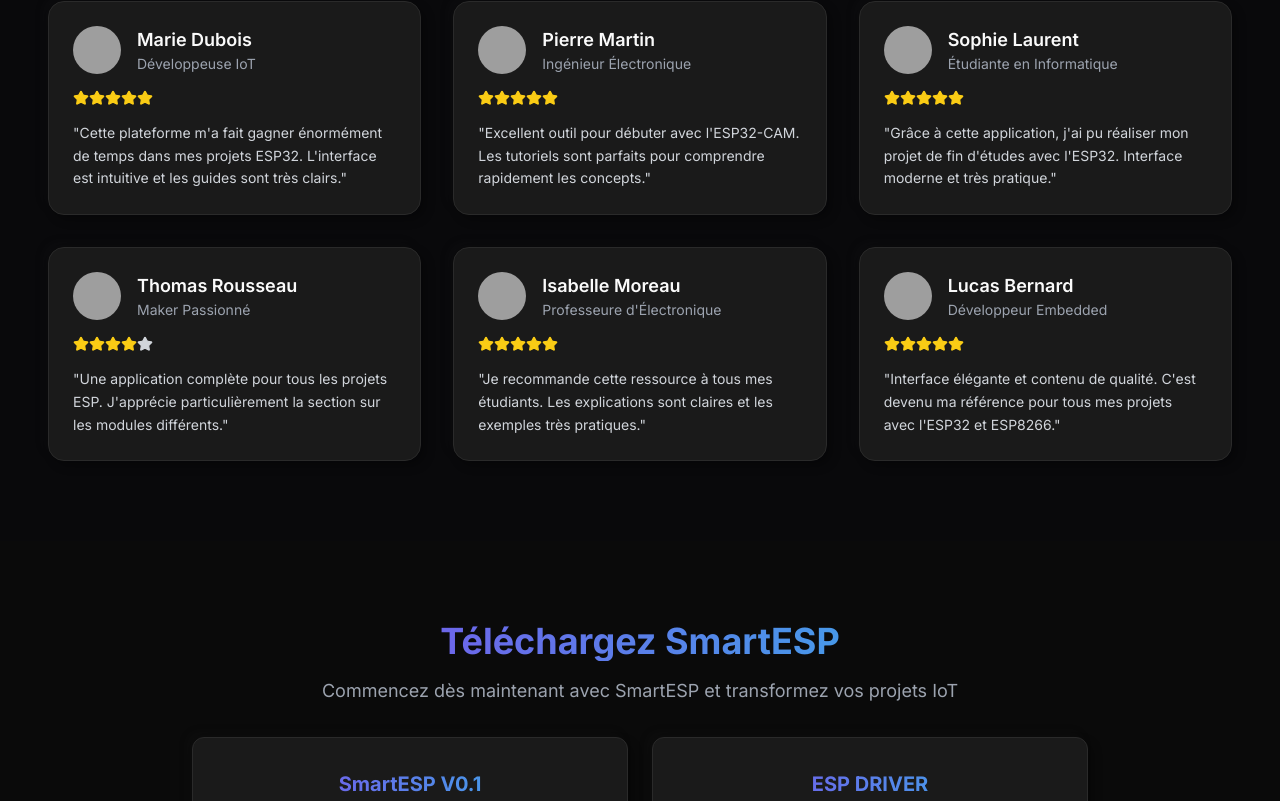
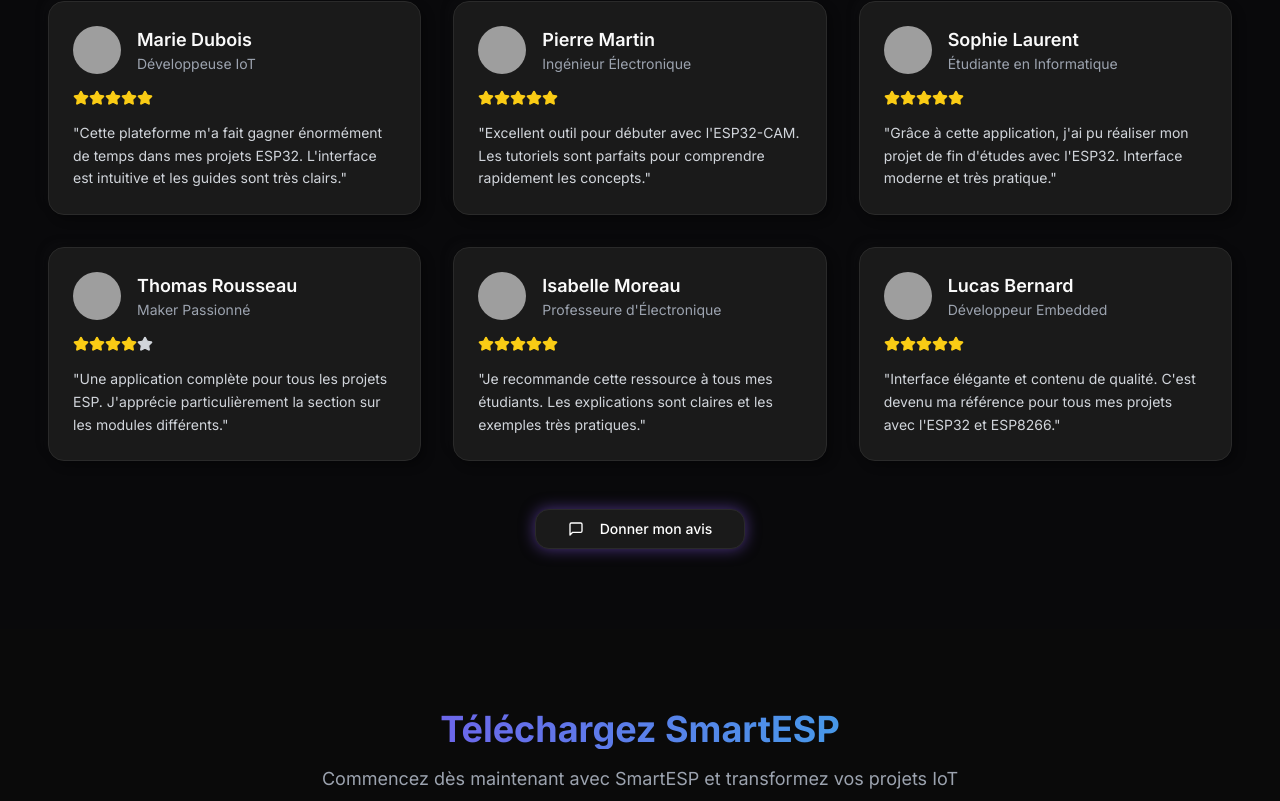
Before and after one commit to YannErmes/smartesp-control-center, a React (Vite) app: page / in a window 1280 px wide. Shown: the part 4359-5160 px from the top of the page. Built offline with nearby package versions, Linux system fonts and the light colour scheme; grey boxes are pictures that could not be loaded.

Commit message:
Add "Donner mon avis" button with link
Added a "Donner mon avis" button to the TestimonySection, linking to the provided URL.

```diff
--- a/src/components/TestimonySection.tsx
+++ b/src/components/TestimonySection.tsx
@@ -1,7 +1,8 @@
 
 import React from 'react';
 import { Card, CardContent } from '@/components/ui/card';
-import { Star } from 'lucide-react';
+import { Button } from '@/components/ui/button';
+import { Star, MessageSquare } from 'lucide-react';
 import { useTheme } from '@/contexts/ThemeContext';
 
 const TestimonySection = () => {
@@ -89,7 +90,7 @@ const TestimonySection = () => {
           </p>
         </div>
 
-        <div className="grid grid-cols-1 md:grid-cols-2 lg:grid-cols-3 gap-8">
+        <div className="grid grid-cols-1 md:grid-cols-2 lg:grid-cols-3 gap-8 mb-12">
           {testimonials.map((testimonial, index) => (
             <Card
               key={testimonial.id}
@@ -127,6 +128,16 @@ const TestimonySection = () => {
             </Card>
           ))}
         </div>
+
+        <div className="text-center">
+          <Button
+            className="neomorphic bg-primary hover:bg-primary/90 neo-glow text-white px-8 py-3"
+            onClick={() => window.open('https://smart-esp-reviews.netlify.app/', '_blank')}
+          >
+            <MessageSquare className="h-5 w-5 mr-2" />
+            Donner mon avis
+          </Button>
+        </div>
       </div>
     </section>
   );
```
